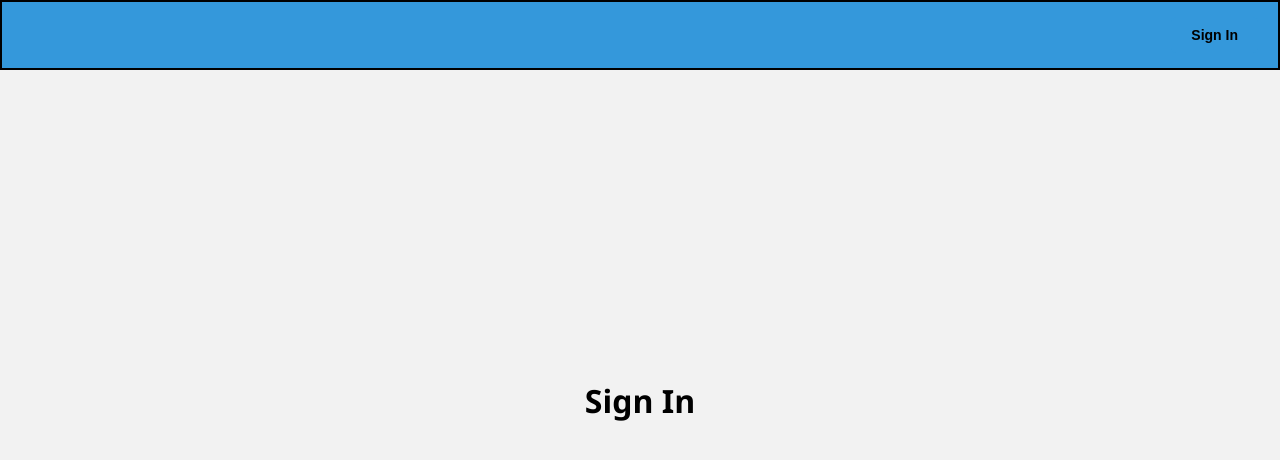
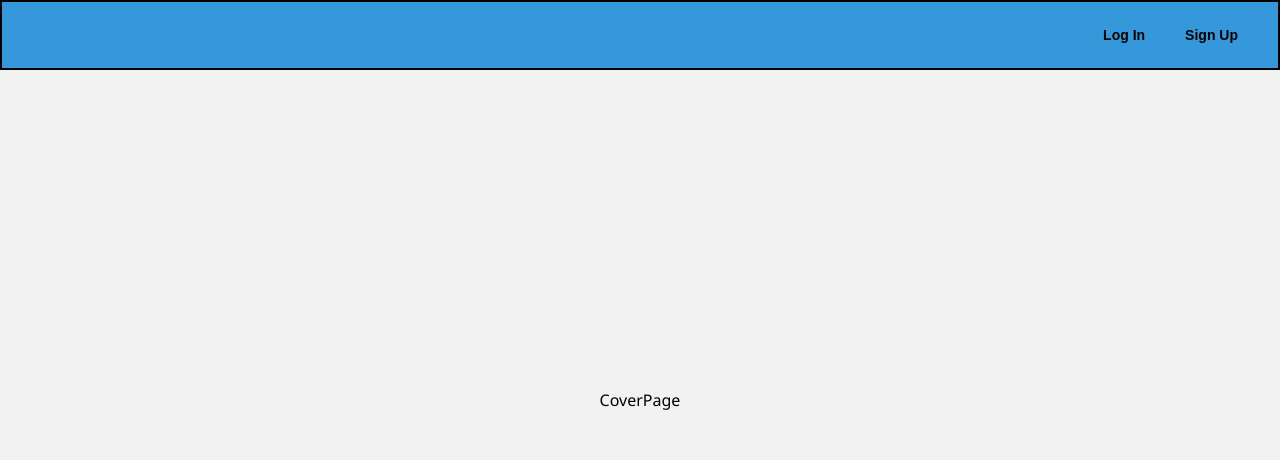
Before and after one commit to nureddyn/book_store, a React (Create React App) app: page /favorites in a window 1280 px wide. Shown: the top 460 px of the page. Built offline with nearby package versions, Linux system fonts and the light colour scheme; the HTML template or start-up script is replaced by a standard one.

Commit message:
Log Button added

```diff
--- a/src/App.js
+++ b/src/App.js
@@ -4,15 +4,16 @@ import Header from "./components/Header";
 import Home from "./components/Home";
 import SearchBooks from "./components/SearchBooks";
 import Favorites from "./components/Favorites"
+import CoverPage from "./components/CoverPage";
 
-export const Context = createContext();
+export const LogContext = createContext();
 
 function App() {
   const [signedIn, setSignedIn] = useState(false);
 
   return (
     <div className="App">
-      <Context.Provider value={[signedIn, setSignedIn]} >
+      <LogContext.Provider value={[signedIn, setSignedIn]} >
         <Header />
 
         {signedIn ?
@@ -21,9 +22,9 @@ function App() {
           <Route path="/search" element={<SearchBooks />}/>
           <Route path="/favorites" element={<Favorites />}/>
         </Routes> :
-        <h1>Sign In</h1>
+        <CoverPage />
         }
-      </Context.Provider>
+      </LogContext.Provider>
     </div>
   );
 }
--- /dev/null
+++ b/src/components/CoverPage.jsx
@@ -0,0 +1,7 @@
+import React from 'react'
+
+export default function CoverPage() {
+  return (
+    <div>CoverPage</div>
+  )
+}
--- a/src/components/Header.jsx
+++ b/src/components/Header.jsx
@@ -1,22 +1,24 @@
 import { Link } from "react-router-dom";
 import { useContext } from "react";
-import { Context } from "../App";
+import { LogContext } from "../App";
+import LogBtn from "./LogBtn";
 import SignBtn from "./SignBtn";
 
 export default function Header() {
-  const [signedIn, setSignedIn] = useContext(Context);
+  const [logIn, setLogIn] = useContext(LogContext);
 
   return (
     <div className="header">
       <div className="logo"></div>
-      {!signedIn ?
+      {!logIn ?
         <div className="btn">
+          <LogBtn />
           <SignBtn />
         </div>
         :
         <>
           <div className="btn">
-            <SignBtn />
+            <LogBtn />
           </div>
           <Link to="/">
             <div className="home-link">Home</div>
--- /dev/null
+++ b/src/components/LogBtn.jsx
@@ -0,0 +1,14 @@
+import { useContext } from "react";
+import { LogContext } from "../App";
+
+export default function LogBtn() {
+  const [logIn, setLogIn] = useContext(LogContext);
+
+  return (
+    <>
+      <button className="sign-button" onClick={() => {setLogIn(!logIn)}}>
+        {logIn ? "Log Out" : "Log In"}
+      </button>
+    </>
+  )
+}
--- a/src/components/SignBtn.jsx
+++ b/src/components/SignBtn.jsx
@@ -1,12 +1,6 @@
-import { useContext } from "react";
-import { Context } from "../App";
 
 export default function SignBtn() {
-  const [signedIn, setSignedIn] = useContext(Context);
-
   return (
-    <button className="sign-button" onClick={() => {setSignedIn(!signedIn)}}>
-      {signedIn ? "Sign Out" : "Sign In"}
-    </button>
+    <button className="sign-button">Sign Up</button>
   )
 }
```
